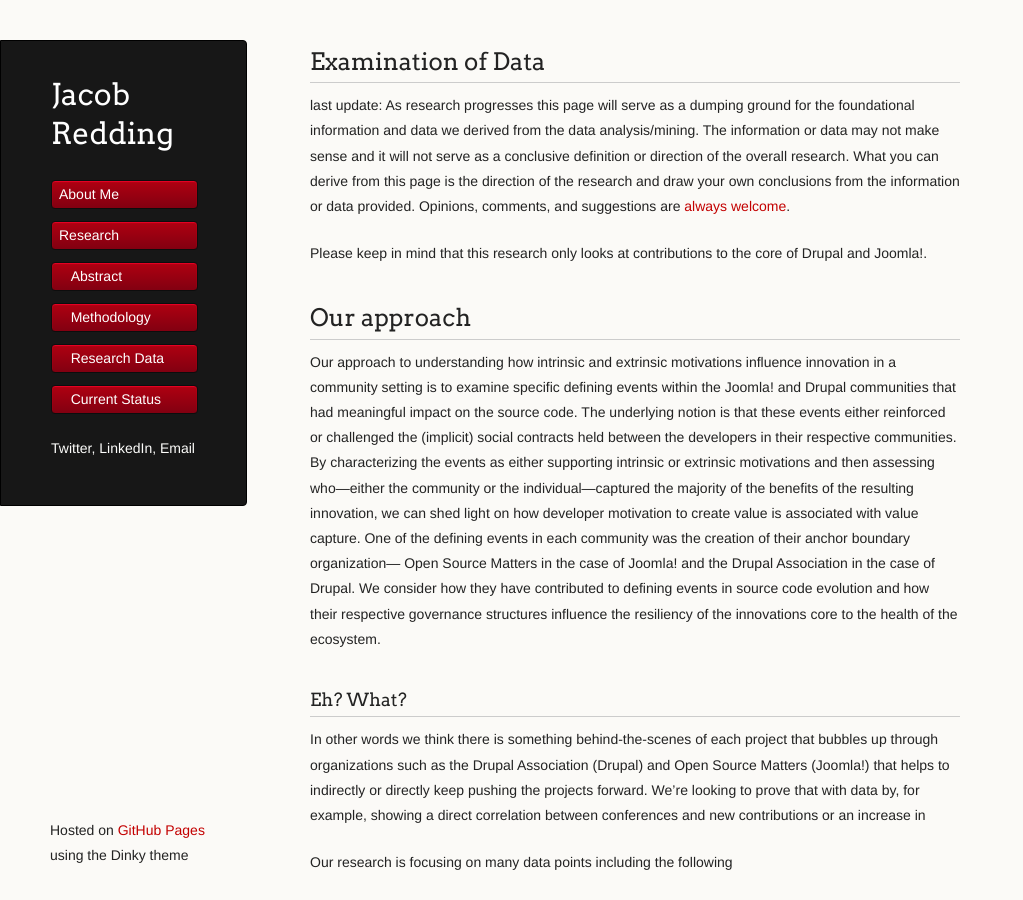
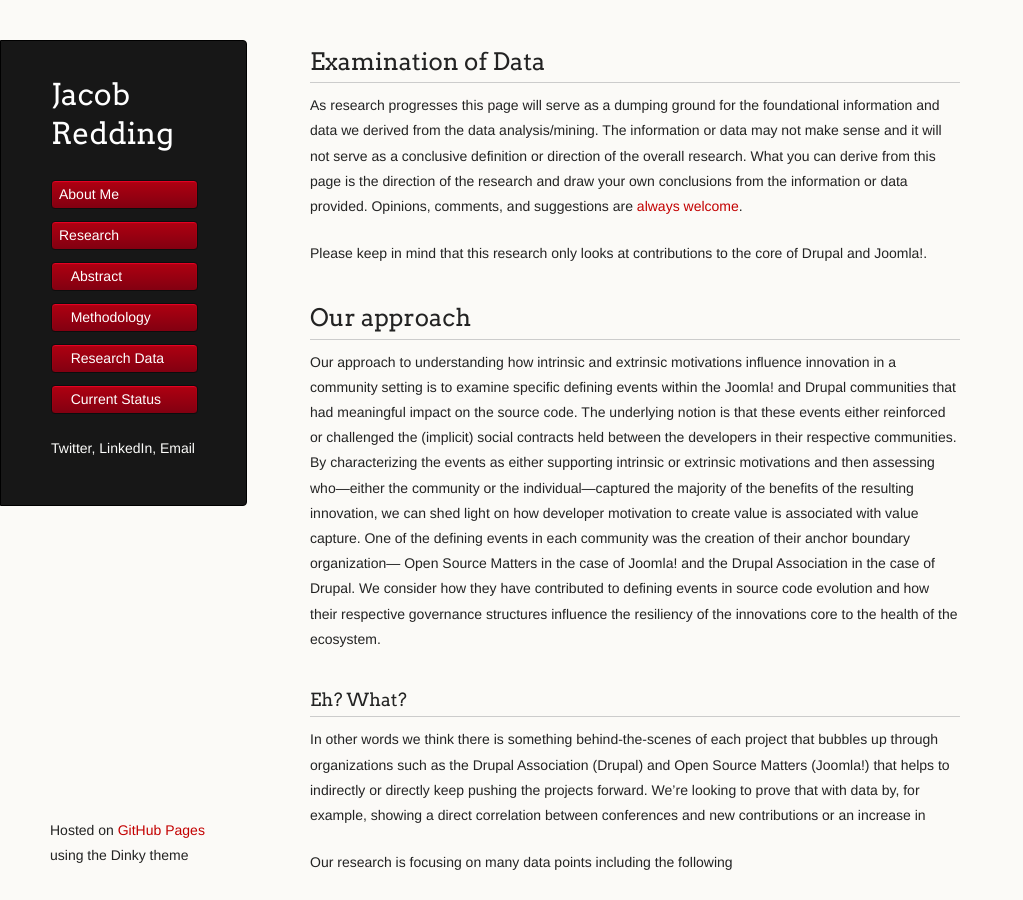
Before and after one commit to jredding/new-site, a Jekyll site: the page built from research/data.md, in a window 1280 px wide and 900 px high. Shown: the whole window, without its empty margins (0-1023 px from the left). Built offline with Jekyll 4.4.1, drawn with Linux system fonts in a browser that asks for light colours.

Commit message:
Update data.md

```diff
--- a/research/data.md
+++ b/research/data.md
@@ -3,7 +3,6 @@
 title: Examination of Data
 published: true
 ---
-last update: {{ page.date }}
 As research progresses this page will serve as a dumping ground for the foundational information and data we derived from the data analysis/mining. The information or data may not make sense and it will not serve as a conclusive definition or direction of the overall research. What you can derive from this page is the direction of the research and draw your own conclusions from the information or data provided. Opinions, comments, and suggestions are [always welcome](/contact "always welcome").
 
 Please keep in mind that this research only looks at contributions to the core of Drupal and Joomla!.
```
